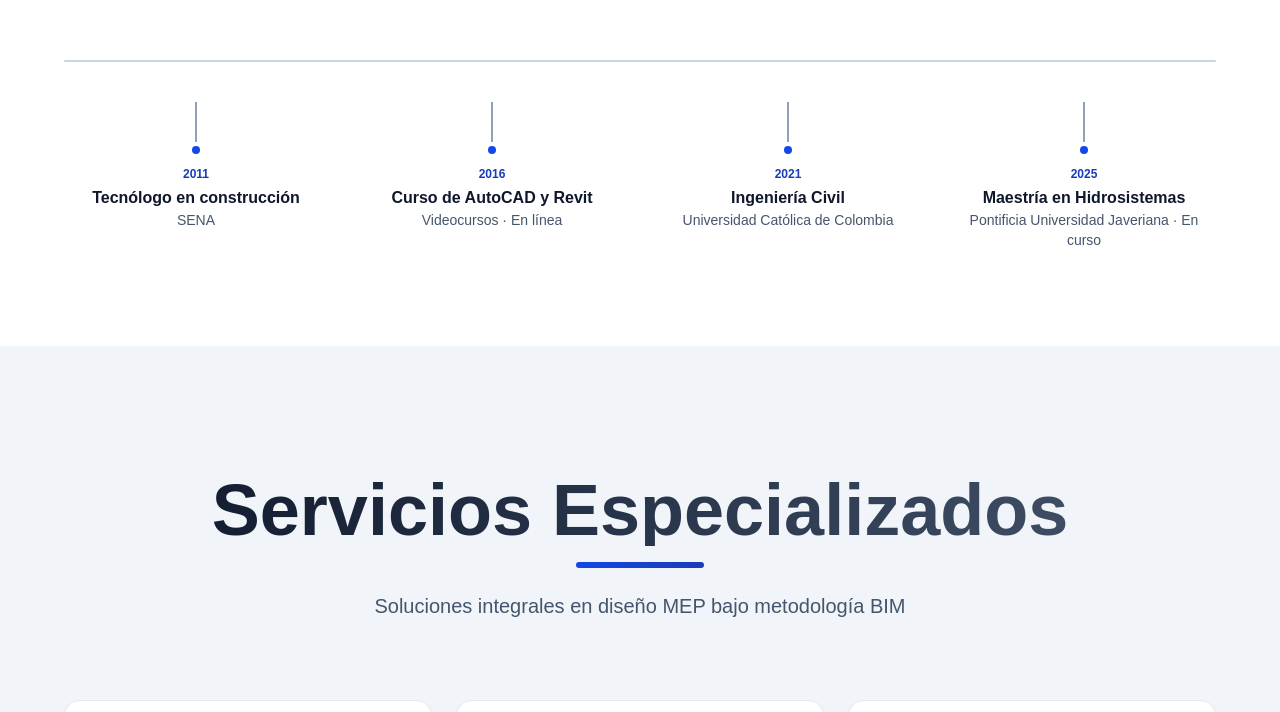
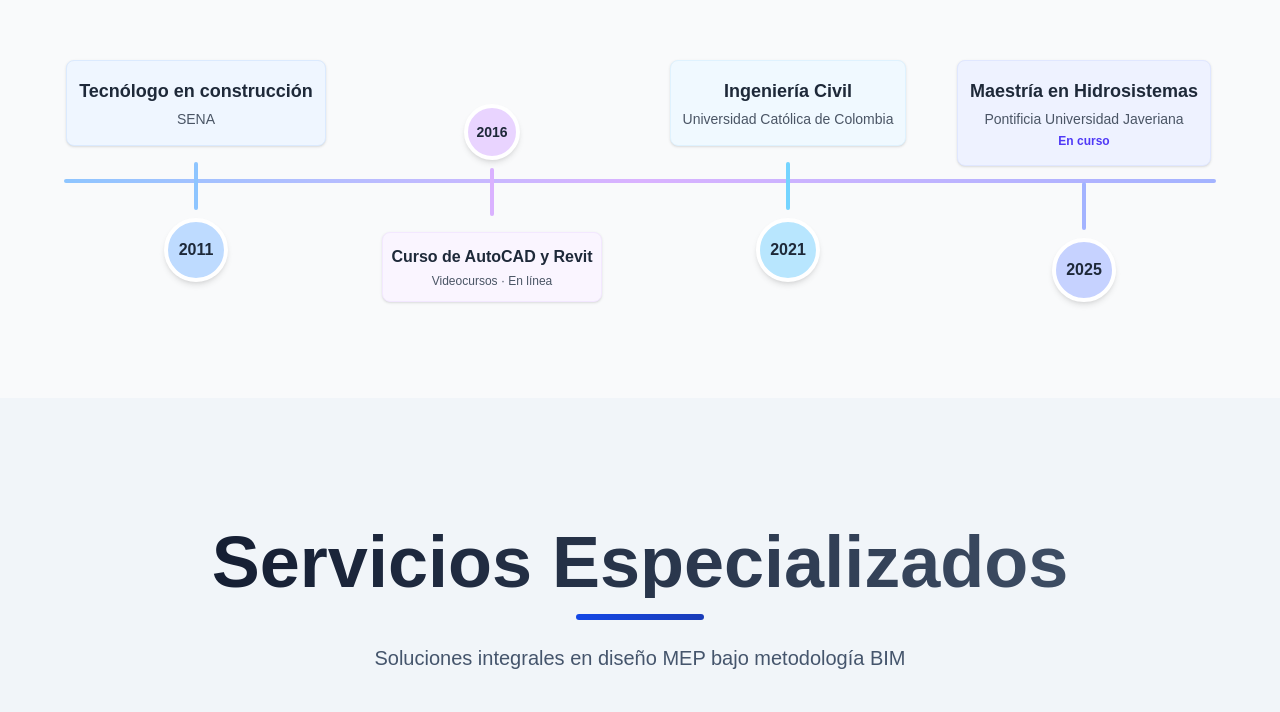
Before and after one commit to dannidoe/portafolio, a Next.js app: page / in a window 1280 px wide. Shown: the part 1757-2469 px from the top of the page. Built offline with nearby package versions, Linux system fonts and the light colour scheme.

Commit message:
Actualización completa: cambios locales y rutas

```diff
--- a/app/page.tsx
+++ b/app/page.tsx
@@ -332,32 +332,70 @@ export default function Portfolio() {
       </section>
 
       {/* Timeline horizontal REAL (antes de Servicios) */}
-      <section id="timeline" className="relative py-16 md:py-24 px-4 md:px-6 bg-white">
+     <section id="timeline" className="relative py-16 md:py-24 px-4 md:px-6 bg-gray-50">
         <div className="max-w-6xl mx-auto">
-          {/* Línea horizontal central */}
-          <div className="relative h-[2px] bg-slate-300 rounded-full" />
+          <div className="relative">
+            {/* Línea horizontal central */}
+            <div className="absolute top-1/2 left-0 right-0 h-1 bg-gradient-to-r from-blue-300 via-purple-300 to-indigo-300 transform -translate-y-1/2 rounded-full" />
 
-          {/* Hitos arriba: líneas verticales que derivan de la horizontal */}
-          <div className="mt-10 grid grid-cols-2 md:grid-cols-4 gap-6 md:gap-8">
-            {[
-              { year: '2011', title: 'Tecnólogo en construcción', place: 'SENA' },
-              { year: '2016', title: 'Curso de AutoCAD y Revit', place: 'Videocursos · En línea' },
-              { year: '2021', title: 'Ingeniería Civil', place: 'Universidad Católica de Colombia' },
-              { year: '2025', title: 'Maestría en Hidrosistemas', place: 'Pontificia Universidad Javeriana · En curso' }
-            ].map((item, idx) => (
-              <div key={idx} className="relative flex flex-col items-center">
-                {/* Línea vertical */}
-                <div className="w-[2px] h-10 bg-slate-400" />
-                {/* Punto sutil (no tapa texto) */}
-                <div className="w-2 h-2 rounded-full bg-blue-700 mt-1" />
-                {/* Contenido arriba */}
-                <div className="mt-3 text-center">
-                  <p className="text-xs font-semibold text-blue-800">{item.year}</p>
-                  <h3 className="text-sm md:text-base font-bold text-slate-900 mt-1">{item.title}</h3>
-                  <p className="text-xs md:text-sm text-slate-600">{item.place}</p>
+            <div className="relative grid grid-cols-2 md:grid-cols-4 gap-4 md:gap-8">
+              {/* SENA - Arriba */}
+              <div className="flex flex-col items-center">
+                <div className="text-center px-3 bg-blue-50 rounded-lg py-4 shadow-sm border border-blue-100 mb-4">
+                  <h3 className="text-base md:text-lg font-bold text-gray-800">Tecnólogo en construcción</h3>
+                  <p className="text-xs md:text-sm text-gray-600 mt-1">SENA</p>
+                </div>
+                <div className="w-1 h-12 bg-blue-300 rounded-full" />
+                <div className="relative mt-2">
+                  <div className="w-16 h-16 rounded-full bg-blue-200 flex items-center justify-center shadow-md border-4 border-white">
+                    <span className="text-gray-800 font-bold text-base">2011</span>
+                  </div>
                 </div>
               </div>
-            ))}
+
+              {/* Curso AutoCAD - Abajo */}
+              <div className="flex flex-col items-center justify-end">
+                <div className="relative">
+                  <div className="w-14 h-14 rounded-full bg-purple-200 flex items-center justify-center shadow-md border-4 border-white">
+                    <span className="text-gray-800 font-bold text-sm">2016</span>
+                  </div>
+                </div>
+                <div className="w-1 h-12 bg-purple-300 rounded-full mt-2" />
+                <div className="text-center px-2 bg-purple-50 rounded-lg py-3 shadow-sm border border-purple-100 mt-4">
+                  <h3 className="text-sm md:text-base font-bold text-gray-800">Curso de AutoCAD y Revit</h3>
+                  <p className="text-xs text-gray-600 mt-1">Videocursos · En línea</p>
+                </div>
+              </div>
+
+              {/* Universidad Católica - Arriba */}
+              <div className="flex flex-col items-center">
+                <div className="text-center px-3 bg-sky-50 rounded-lg py-4 shadow-sm border border-sky-100 mb-4">
+                  <h3 className="text-base md:text-lg font-bold text-gray-800">Ingeniería Civil</h3>
+                  <p className="text-xs md:text-sm text-gray-600 mt-1">Universidad Católica de Colombia</p>
+                </div>
+                <div className="w-1 h-12 bg-sky-300 rounded-full" />
+                <div className="relative mt-2">
+                  <div className="w-16 h-16 rounded-full bg-sky-200 flex items-center justify-center shadow-md border-4 border-white">
+                    <span className="text-gray-800 font-bold text-base">2021</span>
+                  </div>
+                </div>
+              </div>
+
+              {/* PUJ - Arriba */}
+              <div className="flex flex-col items-center">
+                <div className="text-center px-3 bg-indigo-50 rounded-lg py-4 shadow-sm border border-indigo-100 mb-4">
+                  <h3 className="text-base md:text-lg font-bold text-gray-800">Maestría en Hidrosistemas</h3>
+                  <p className="text-xs md:text-sm text-gray-600 mt-1">Pontificia Universidad Javeriana</p>
+                  <p className="text-xs text-indigo-600 font-semibold mt-1">En curso</p>
+                </div>
+                <div className="w-1 h-12 bg-indigo-300 rounded-full" />
+                <div className="relative mt-2">
+                  <div className="w-16 h-16 rounded-full bg-indigo-200 flex items-center justify-center shadow-md border-4 border-white">
+                    <span className="text-gray-800 font-bold text-base">2025</span>
+                  </div>
+                </div>
+              </div>
+            </div>
           </div>
         </div>
       </section>
```
